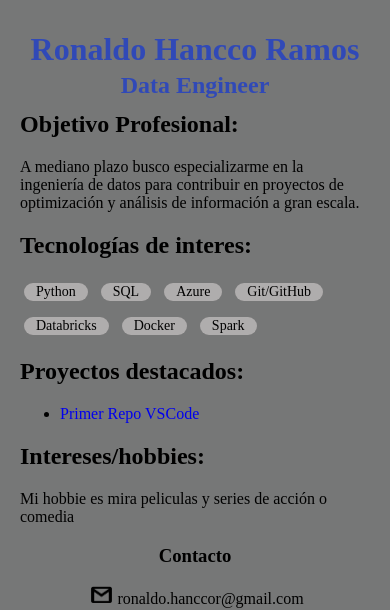
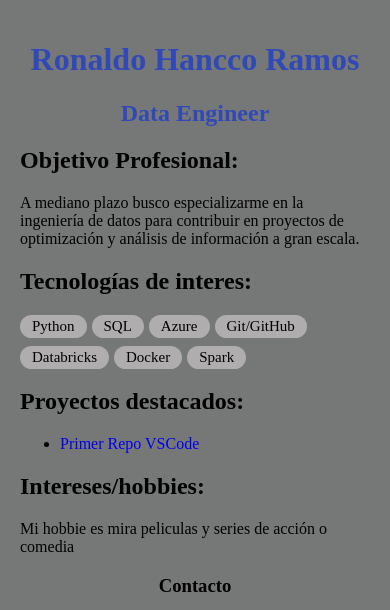
Before and after one commit to ronaldohr/Perfil_Web, a plain HTML site: page index.html in a window 390 px wide. Shown: the top 610 px of the page. Drawn offline with Linux system fonts and the light colour scheme.

Commit message:
Modificar Estilo para Movil

```diff
--- a/index.html
+++ b/index.html
@@ -3,11 +3,14 @@
     <head>
         <title>Perfil Web Individual</title>
         <link rel="stylesheet" href="styles.css">
+        <meta name="viewport" content="width=device-width, initial-scale=1.0">
     </head>
     <body>
         <header>
+            <div class="Titulo">
                 <h1>Ronaldo Hancco Ramos</h1>
                 <h2>Data Engineer</h2>
+            </div>
         </header>
         <section>
             <h2>Objetivo Profesional:</h2>
--- a/styles.css
+++ b/styles.css
@@ -4,20 +4,23 @@ body{
     margin: 0 auto;
     padding: 20px;
 }
-header{
+.Titulo{
     color: rgba(39, 67, 192, 0.877);
     text-align: center;
-    line-height: 0.5;
 }
 footer{
     text-align: center;
 }
 .iconos {
-  width: 25px;
-  height: auto;
+  width: 30px;
   margin: 0 3px;
 }
-@media (min-width: 768px) {
+@media (min-width: 700px) {
+  .iconos {
+    width: 25px;
+  }
+}
+@media (min-width: 400px) {
   .iconos {
     width: 25px;
   }
@@ -28,11 +31,21 @@ footer{
   gap: 8px 5px;
 }
 .Etiquetas {
-  padding: 1px 12px;
-  margin: 4px;
+  display: inline-block;
+  padding: 3px 12px;
+  margin: 0;
   background-color: rgba(197, 192, 192, 0.733);
   border-radius: 15px;
-  font-size: 14px;
+  font-size: 15px;
+  white-space: nowrap;
+  width: auto;
+  flex: 0 0 auto;
+}
+@media (max-width: 600px) {
+  .Etiquetas {
+    font-size: 15px;
+    padding: 3px 12px;
+  }
 }
 a {
   text-decoration: none;
```
